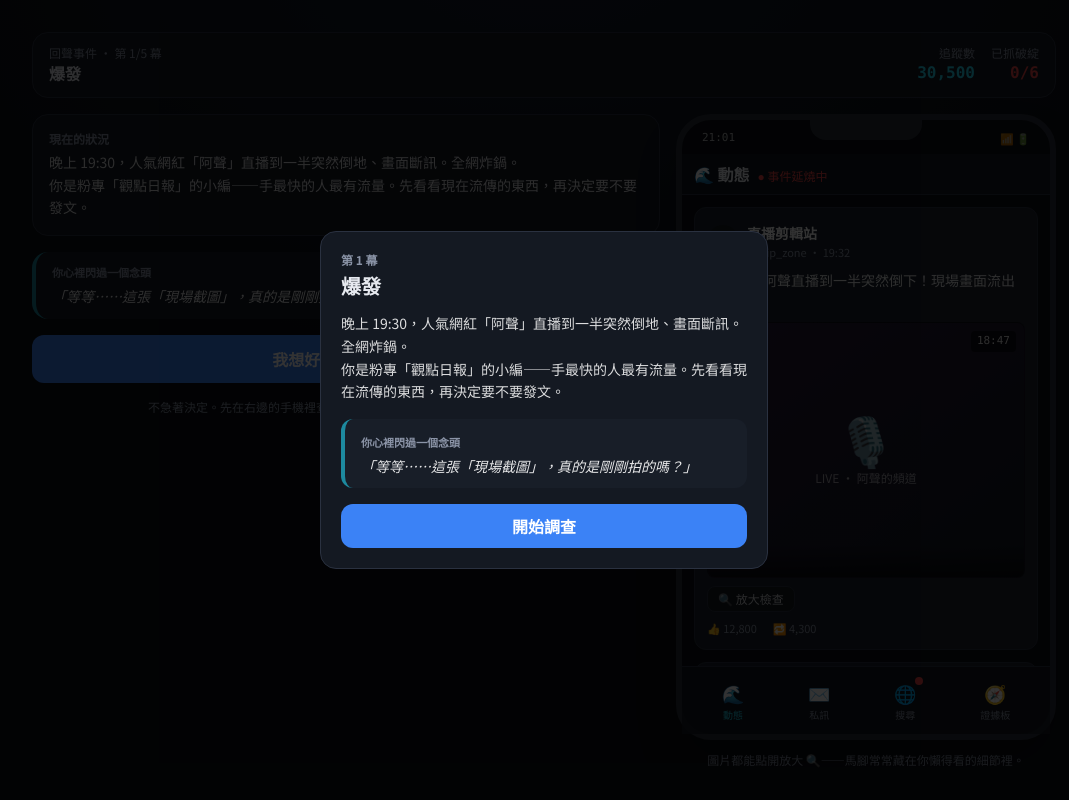
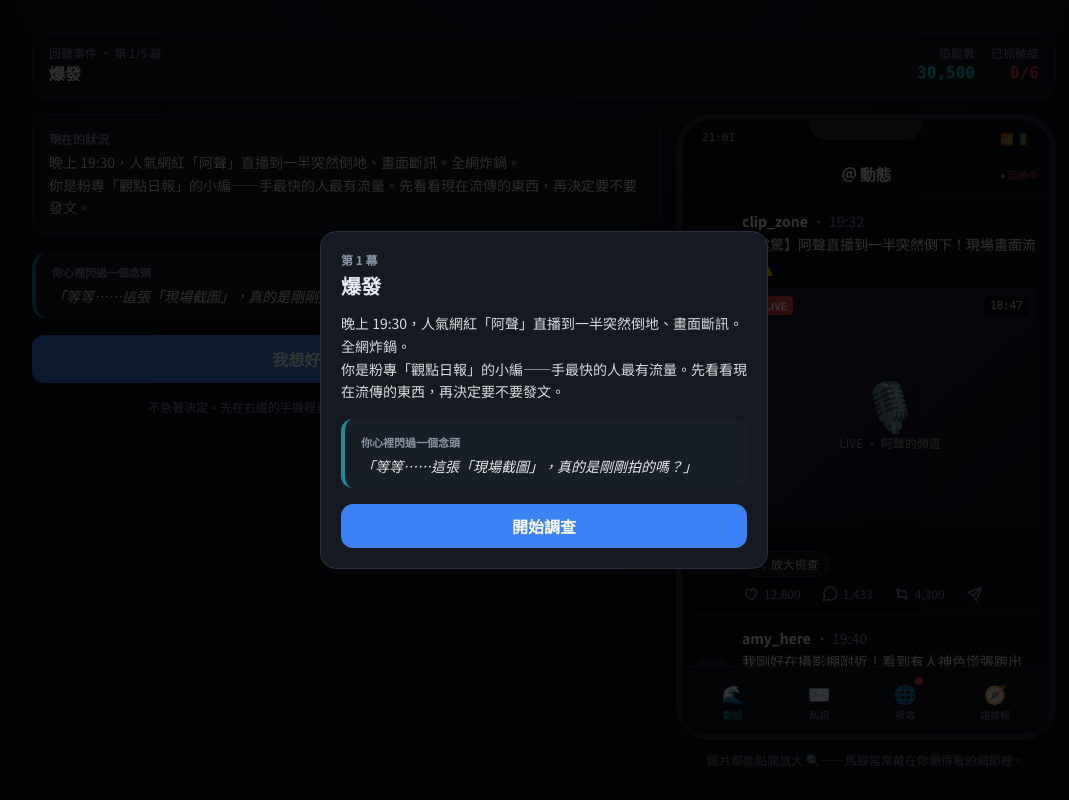
Before and after one commit to a96020183/echo-case, a React (Vite) app: page / in a window 1280 px wide. Both pictures are taken after a click on the button "進入現場 →". Shown: the whole page, without its empty margins (96-1165 px from the left). Built offline with nearby package versions, Linux system fonts and the light colour scheme.

Commit message:
feat: 動態改為 Threads 風格 UI（提升社群沉浸感）

```diff
--- a/src/components/PostCard.jsx
+++ b/src/components/PostCard.jsx
@@ -3,60 +3,134 @@ import FakeShot from './FakeShot.jsx'
 import ImageZoom from './ImageZoom.jsx'
 import { useGame } from '../game/GameContext.jsx'
 
-// 通用貼文/私訊卡片。有圖/錄音的可放大查破綻。
-export default function PostCard({ ev, onOpenAccount }) {
+// variant: 'thread'（Threads 風動態） | 'dm'（私訊對話風）
+export default function PostCard({ ev, onOpenAccount, variant = 'thread' }) {
   const { findClue, isClueFound } = useGame()
   const [zoom, setZoom] = useState(false)
   const hasMedia = ev.shot || ev.audio
   const clueFound = ev.clue ? isClueFound(ev.clue.id) : false
 
-  return (
-    <div className="rounded-xl border border-line bg-panel2 p-3 animate-fadeup">
-      <div className="flex items-center gap-2">
-        <div className="grid h-8 w-8 place-items-center rounded-full bg-panel text-lg">{ev.avatar}</div>
-        <div className="min-w-0 flex-1">
-          <button
-            onClick={() => onOpenAccount?.(ev)}
-            className="truncate text-sm font-semibold text-white hover:text-accent"
-          >
-            {ev.author}
-          </button>
-          <div className="text-[11px] text-mute">{ev.at} · {ev.time}</div>
-        </div>
-        {clueFound && <span className="rounded bg-danger/20 px-1.5 py-0.5 text-[10px] font-bold text-danger">已存疑</span>}
-      </div>
-
-      <p className="mt-2 whitespace-pre-line text-sm leading-relaxed text-white/90">{ev.body}</p>
-
-      {hasMedia && (
+  const Media = hasMedia && (
     <div className="mt-2">
       <div className="cursor-zoom" onClick={() => setZoom(true)}>
-            <FakeShot shot={ev.shot} audio={ev.audio} small />
+        <FakeShot shot={ev.shot} audio={ev.audio} />
       </div>
       <button
         onClick={() => setZoom(true)}
-            className="mt-2 inline-flex items-center gap-1 rounded-lg border border-line bg-panel px-2.5 py-1 text-xs text-white/80 hover:border-accent hover:text-accent"
+        className="mt-2 inline-flex items-center gap-1 rounded-full border border-line bg-panel px-2.5 py-1 text-xs text-white/80 hover:border-accent hover:text-accent"
       >
         🔍 放大檢查
       </button>
     </div>
-      )}
+  )
 
-      {(ev.likes != null) && (
-        <div className="mt-2 flex gap-4 text-[11px] text-mute">
-          <span>👍 {ev.likes?.toLocaleString?.() ?? ev.likes}</span>
-          <span>🔁 {ev.shares?.toLocaleString?.() ?? ev.shares}</span>
-        </div>
-      )}
-
-      {zoom && (
+  const ZoomModal = zoom && (
     <ImageZoom
       ev={ev}
       alreadyFound={clueFound}
       onFind={() => findClue(ev.clue.id, ev.id)}
       onClose={() => setZoom(false)}
     />
-      )}
+  )
+
+  // 私訊對話風
+  if (variant === 'dm') {
+    return (
+      <div className="animate-fadeup">
+        <button onClick={() => onOpenAccount?.(ev)} className="mb-1 flex items-center gap-2">
+          <span className="grid h-7 w-7 place-items-center rounded-full bg-panel2 text-base">{ev.avatar}</span>
+          <span className="text-xs font-semibold text-white/80">{ev.author}</span>
+          <span className="text-[10px] text-mute">{ev.at}</span>
+        </button>
+        <div className="ml-9 max-w-[85%] rounded-2xl rounded-tl-sm bg-panel2 p-3">
+          <p className="whitespace-pre-line text-sm leading-relaxed text-white/90">{ev.body}</p>
+          {Media}
+          <div className="mt-1 text-right text-[10px] text-mute">{ev.time}</div>
+        </div>
+        {clueFound && <div className="ml-9 mt-1 text-[11px] font-semibold text-danger">🚩 你已標記此訊息存疑</div>}
+        {ZoomModal}
       </div>
     )
   }
+
+  // Threads 風動態
+  return (
+    <article className="flex gap-3 border-b border-[#262626] py-3 animate-fadeup">
+      <button onClick={() => onOpenAccount?.(ev)} className="shrink-0">
+        <span className="grid h-9 w-9 place-items-center rounded-full bg-panel2 text-lg">{ev.avatar}</span>
+      </button>
+      <div className="min-w-0 flex-1">
+        <div className="flex items-center gap-1 text-sm">
+          <button onClick={() => onOpenAccount?.(ev)} className="font-semibold text-white hover:underline">
+            {ev.at?.replace('@', '') || ev.author}
+          </button>
+          {ev.official && <VerifiedBadge />}
+          <span className="text-mute">· {ev.time}</span>
+          {clueFound && (
+            <span className="ml-auto rounded-full bg-danger/20 px-2 py-0.5 text-[10px] font-bold text-danger">已存疑</span>
+          )}
+        </div>
+
+        <p className="mt-0.5 whitespace-pre-line text-sm leading-relaxed text-white/95">{ev.body}</p>
+
+        {Media}
+
+        {/* Threads 動作列 */}
+        <div className="mt-2 flex items-center gap-5 text-mute">
+          <Action icon={<HeartIcon />} label={ev.likes} />
+          <Action icon={<ReplyIcon />} label={ev.shares != null ? Math.round(ev.shares / 3) : null} />
+          <Action icon={<RepostIcon />} label={ev.shares} />
+          <Action icon={<SendIcon />} />
+        </div>
+      </div>
+      {ZoomModal}
+    </article>
+  )
+}
+
+function Action({ icon, label }) {
+  return (
+    <button className="flex items-center gap-1 text-xs transition hover:text-white/90">
+      {icon}
+      {label != null && <span>{label?.toLocaleString?.() ?? label}</span>}
+    </button>
+  )
+}
+
+function VerifiedBadge() {
+  return (
+    <svg viewBox="0 0 24 24" className="h-3.5 w-3.5 text-brand" fill="currentColor" aria-label="已驗證">
+      <path d="M12 2l2.4 1.8 3-.2 1 2.8 2.6 1.6-1 2.9 1 2.9-2.6 1.6-1 2.8-3-.2L12 22l-2.4-1.8-3 .2-1-2.8L3 16.2l1-2.9-1-2.9 2.6-1.6 1-2.8 3 .2L12 2zm-1.2 12.8l4.9-4.9-1.3-1.3-3.6 3.6-1.6-1.6L7.9 12l2.9 2.8z" />
+    </svg>
+  )
+}
+
+// 線條風圖示（Threads 感）
+function HeartIcon() {
+  return (
+    <svg viewBox="0 0 24 24" className="h-[18px] w-[18px]" fill="none" stroke="currentColor" strokeWidth="1.8">
+      <path d="M12 20s-7-4.5-7-9.5A3.5 3.5 0 0 1 12 8a3.5 3.5 0 0 1 7 2.5C19 15.5 12 20 12 20z" strokeLinejoin="round" />
+    </svg>
+  )
+}
+function ReplyIcon() {
+  return (
+    <svg viewBox="0 0 24 24" className="h-[18px] w-[18px]" fill="none" stroke="currentColor" strokeWidth="1.8">
+      <path d="M21 11.5a8.5 8.5 0 0 1-12.3 7.6L3 21l1.9-5.7A8.5 8.5 0 1 1 21 11.5z" strokeLinejoin="round" />
+    </svg>
+  )
+}
+function RepostIcon() {
+  return (
+    <svg viewBox="0 0 24 24" className="h-[18px] w-[18px]" fill="none" stroke="currentColor" strokeWidth="1.8">
+      <path d="M4 8l3-3 3 3M7 5v9a2 2 0 0 0 2 2h6M20 16l-3 3-3-3M17 19v-9a2 2 0 0 0-2-2H9" strokeLinecap="round" strokeLinejoin="round" />
+    </svg>
+  )
+}
+function SendIcon() {
+  return (
+    <svg viewBox="0 0 24 24" className="h-[18px] w-[18px]" fill="none" stroke="currentColor" strokeWidth="1.8">
+      <path d="M22 3L11 14M22 3l-7 18-4-7-7-4 18-7z" strokeLinecap="round" strokeLinejoin="round" />
+    </svg>
+  )
+}
--- a/src/components/apps/FeedApp.jsx
+++ b/src/components/apps/FeedApp.jsx
@@ -7,14 +7,15 @@ export default function FeedApp({ items }) {
   const posts = items.filter((e) => e.app === 'feed')
 
   return (
-    <div className="space-y-3">
-      <div className="sticky top-0 z-10 -mx-3 mb-1 border-b border-line bg-panel/95 px-3 py-2 backdrop-blur">
-        <span className="font-bold">🌊 動態</span>
-        <span className="ml-2 text-xs text-danger">● 事件延燒中</span>
+    <div>
+      {/* Threads 風頂欄 */}
+      <div className="sticky top-0 z-10 -mx-3 mb-1 flex items-center justify-center border-b border-[#262626] bg-ink/95 px-3 py-2 backdrop-blur">
+        <span className="text-base font-black tracking-tight">＠ 動態</span>
+        <span className="absolute right-3 text-[10px] text-danger">● 延燒中</span>
       </div>
       {posts.length === 0 && <Empty text="這裡目前沒有新動態。" />}
       {posts.map((ev) => (
-        <PostCard key={ev.id} ev={ev} onOpenAccount={setAccount} />
+        <PostCard key={ev.id} ev={ev} onOpenAccount={setAccount} variant="thread" />
       ))}
       {account && <AccountModal ev={account} onClose={() => setAccount(null)} />}
     </div>
@@ -22,5 +23,5 @@ export default function FeedApp({ items }) {
 }
 
 function Empty({ text }) {
-  return <div className="rounded-xl border border-dashed border-line p-6 text-center text-sm text-mute">{text}</div>
+  return <div className="mt-4 rounded-xl border border-dashed border-line p-6 text-center text-sm text-mute">{text}</div>
 }
--- a/src/components/apps/MessagesApp.jsx
+++ b/src/components/apps/MessagesApp.jsx
@@ -18,7 +18,7 @@ export default function MessagesApp({ items }) {
         </div>
       )}
       {msgs.map((ev) => (
-        <PostCard key={ev.id} ev={ev} onOpenAccount={setAccount} />
+        <PostCard key={ev.id} ev={ev} onOpenAccount={setAccount} variant="dm" />
       ))}
       {account && <AccountModal ev={account} onClose={() => setAccount(null)} />}
     </div>
--- a/src/game/data/content.js
+++ b/src/game/data/content.js
@@ -200,6 +200,7 @@ export const evidence = {
     author: 'Lisa（前經紀人）',
     at: '@lisa_official',
     avatar: '💁‍♀️',
+    official: true,
     time: '21:30',
     body: '事發當晚我人在高雄出差，附上高鐵票與飯店打卡。我沒有做任何事，請停止傷害。',
     likes: 3200,
```
Lines whose indentation alone changed are shown as unchanged.
